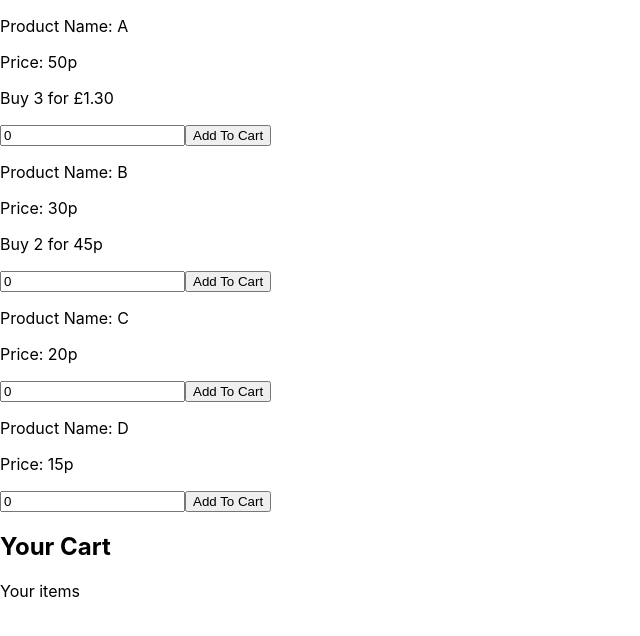
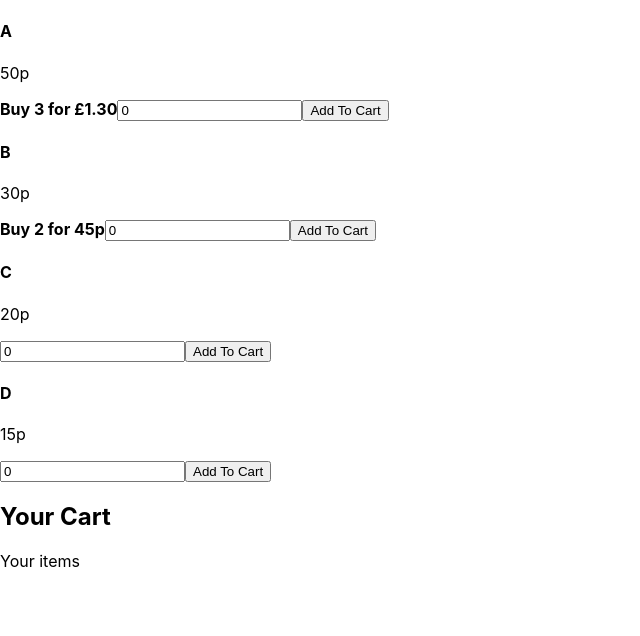
Before and after one commit to Nathanavie/ShoppingCart, a React (Create React App) app: page / in a window 1280 px wide. Shown: the top 636 px of the page, without its empty margins (0-640 px from the left). Built offline with nearby package versions, Linux system fonts and the light colour scheme.

Commit message:
Added in classes to jsx

```diff
--- a/src/components/Main.js
+++ b/src/components/Main.js
@@ -137,10 +137,10 @@ class Main extends React.Component {
             finalAPrice, finalBPrice, finalCPrice, finalDPrice, totalPrice,
             cartA, cartB, cartC, cartD } = this.state;
     return (
-      <>
+      <div className="container">
         <Products updateCart={this.updateCart} productsList={products} A={noOfA} B={noOfB} C={noOfC} D={noOfD} handleChange={this.handleChange}/>
         <Cart clearCart={this.clearCart} noA={cartA} noB={cartB} noC={cartC} noD={cartD} A={finalAPrice} B={finalBPrice} C={finalCPrice} D={finalDPrice} totalPrice={totalPrice}/>
-      </>
+      </div>
     )
   }
 
--- a/src/components/Products.js
+++ b/src/components/Products.js
@@ -12,14 +12,18 @@ const Products = props => {
 
       return (
         <div className="product" key={i}>
-          <p>Product Name: {product.name}</p>
-          <p>Price: {product.price}p</p>
-          {product.deal ? <p>Buy {product.NoOfItems} for {dealPrice}</p> : ''}
-          {product.name === 'A' ? <input type="number" name="noOfA" value={props.A} onChange={props.handleChange} /> :
-           product.name === 'B' ? <input type="number" name="noOfB" value={props.B} onChange={props.handleChange} /> :
-           product.name === 'C' ? <input type="number" name="noOfC" value={props.C} onChange={props.handleChange} /> :
-           product.name === 'D' ? <input type="number" name="noOfD" value={props.D} onChange={props.handleChange} /> : ''}
-           <button onClick={props.updateCart}>Add To Cart</button>
+          <div className="productTitle">
+            <h4>{product.name}</h4>
+          </div>
+          <div className="productDetails">
+            <p className="productPrice">{product.price}p</p>
+            {product.deal ? <strong className="productDeal">Buy {product.NoOfItems} for {dealPrice}</strong> : ''}
+            {product.name === 'A' ? <input className="productInput" type="number" name="noOfA" value={props.A} onChange={props.handleChange} /> :
+             product.name === 'B' ? <input className="productInput" type="number" name="noOfB" value={props.B} onChange={props.handleChange} /> :
+             product.name === 'C' ? <input className="productInput" type="number" name="noOfC" value={props.C} onChange={props.handleChange} /> :
+             product.name === 'D' ? <input className="productInput" type="number" name="noOfD" value={props.D} onChange={props.handleChange} /> : ''}
+             <button className="updateCart" onClick={props.updateCart}>Add To Cart</button>
+           </div>
         </div>
       )
   })
```
